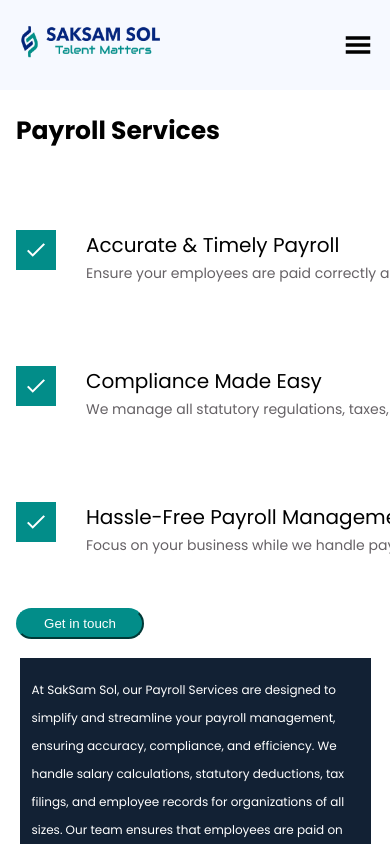
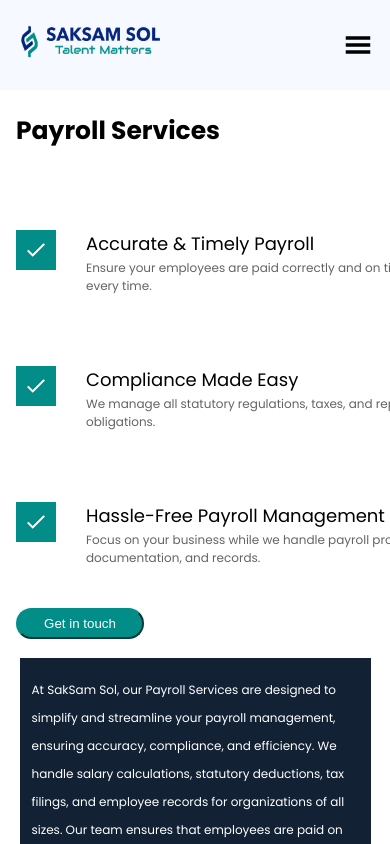
Before and after one commit to sandeeptridizi/saksam-sol, a React (Vite) app: page /services/payroll-services in a window 390 px wide. Built offline with nearby package versions, Linux system fonts and the light colour scheme; a web font is replaced by a local one.

Commit message:
made changes in careers, home, contact page

```diff
--- a/src/pages/AboutPage/AboutPage.css
+++ b/src/pages/AboutPage/AboutPage.css
@@ -236,7 +236,8 @@
     display: flex;
     flex-direction: column;
     gap: 24px;
-    margin-bottom: 64px;
+    margin-bottom: 100px;
+    margin-top: 0;
   }
 
   .vision {
--- a/src/pages/ContactPage/ContactPage.css
+++ b/src/pages/ContactPage/ContactPage.css
@@ -290,14 +290,17 @@
     display: flex;
     flex-direction: column;
     justify-content: center;
+    padding: 0px 18px;
   }
 
   .foundershead {
     text-align: center;
+    font-size: 24px;
   }
 
   .foundersdesc {
     text-align: center;
+    font-size: 14px;
   }
 
   .contactus {
@@ -460,4 +463,9 @@
     color: #ffffff;
     font-size: 14px;
   }
+
+  .career-page-faqs-container {
+    width: 90%;
+    margin: 32px auto;
+  }
 }
--- a/src/pages/HomePage/HomePage.css
+++ b/src/pages/HomePage/HomePage.css
@@ -697,7 +697,7 @@
 
   .home-page-heading {
     width: 100%;
-    font-size: 24px;
+    font-size: 23px;
     font-weight: 600;
     text-align: center;
     color: #3a3a3a;
@@ -709,6 +709,7 @@
 
   .headerline {
     width: 100%;
+    font-size: 20px;
   }
 
   .home-page-profile-container {
@@ -1029,6 +1030,7 @@
     flex-direction: column;
     gap: 8px;
     padding: 32px 18px;
+    margin-top: 24px;
   }
 
   .home-page-meeting-heading {
@@ -1045,8 +1047,10 @@
 
   .home-page-meeting-grid-container {
     width: 100%;
-    grid-template-columns: 1fr;
+    display: flex;
+    flex-direction: column;
     gap: 16px;
+    margin-top: 20px;
   }
 
   .home-page-meeting-btn {
--- a/src/pages/ServicesPage/ContingetStaffing/ContingetStaffing.css
+++ b/src/pages/ServicesPage/ContingetStaffing/ContingetStaffing.css
@@ -173,7 +173,7 @@
   }
 
   .serviceheronotes {
-    width: 100%;
+    width: 90%;
     display: flex;
     flex-direction: column;
     height: auto;
@@ -195,19 +195,19 @@
   }
 
   .servicepoint {
-    width: 90%;
+    width: fit-content;
+    margin-left: 0;
   }
 
   .servicetitle {
-    font-size: 20px;
+    font-size: 18px;
     color: black;
   }
 
   .servicedesc {
-    font-size: 14px;
+    font-size: 12px;
     color: #666266;
-    margin-top: 2px;
-    width: 90%;
+    width: 80%;
   }
 
   .serviceherobutton {
```
